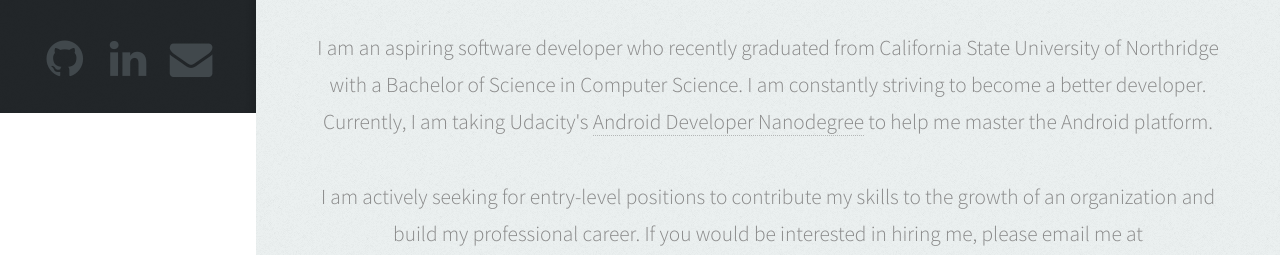
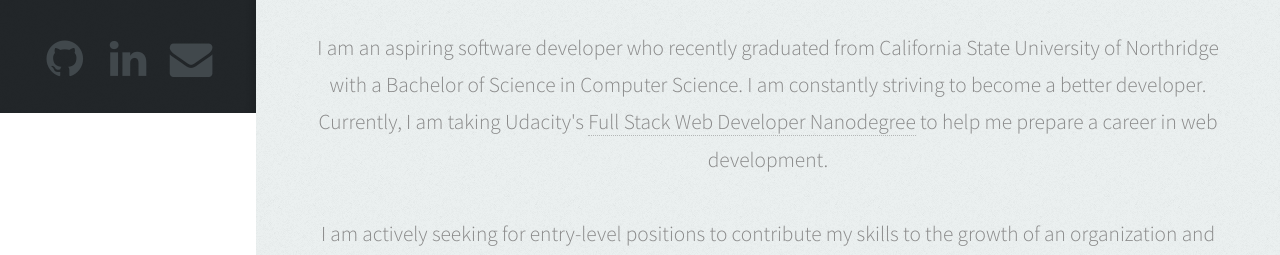
Before and after one commit to jmadev/jmadev.github.io, a plain HTML site: page index.html in a window 1280 px wide. Shown: the part 687-942 px from the top of the page. Drawn offline with Linux system fonts and the light colour scheme.

Commit message:
Change android to fullstack

```diff
--- a/index.html
+++ b/index.html
@@ -96,7 +96,7 @@
 								<h2>About Me</h2>
 							</header>
 
-							<p>I am an aspiring software developer who recently graduated from California State University of Northridge with a Bachelor of Science in Computer Science. I am constantly striving to become a better developer. Currently, I am taking Udacity's <a href="https://www.udacity.com/course/android-developer-nanodegree--nd801">Android Developer Nanodegree</a> to help me master the Android platform.<br> <br>
+							<p>I am an aspiring software developer who recently graduated from California State University of Northridge with a Bachelor of Science in Computer Science. I am constantly striving to become a better developer. Currently, I am taking Udacity's <a href="https://www.udacity.com/course/full-stack-web-developer-nanodegree--nd004">Full Stack Web Developer Nanodegree</a> to help me prepare a career in web development.<br> <br>
 							I am actively seeking for entry-level positions to contribute my skills to the growth of an organization and build my professional career. If you would be interested in hiring me, please email me at <a href="mailto:jae.antonio29@gmail.com">jae.antonio29@gmail.com</a>.  </p>
 
 						</div>
```
